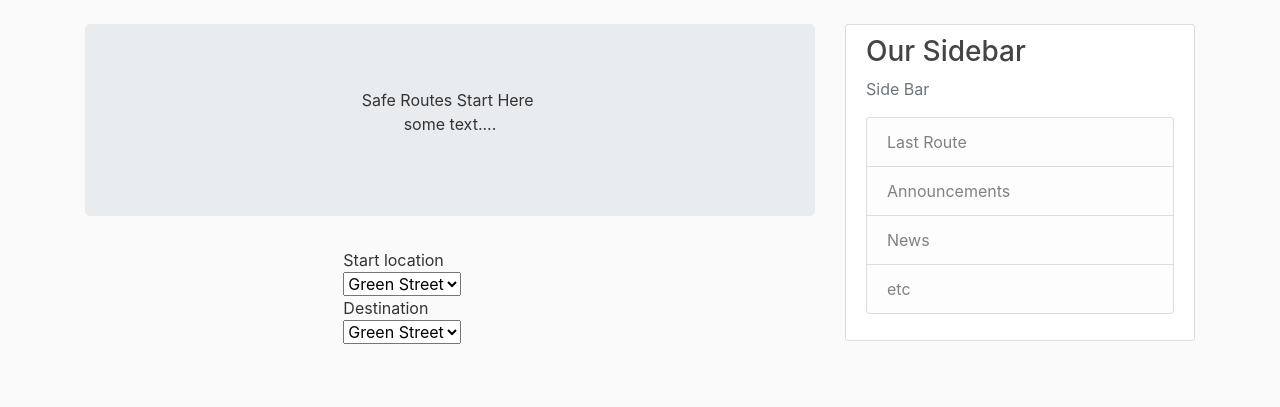
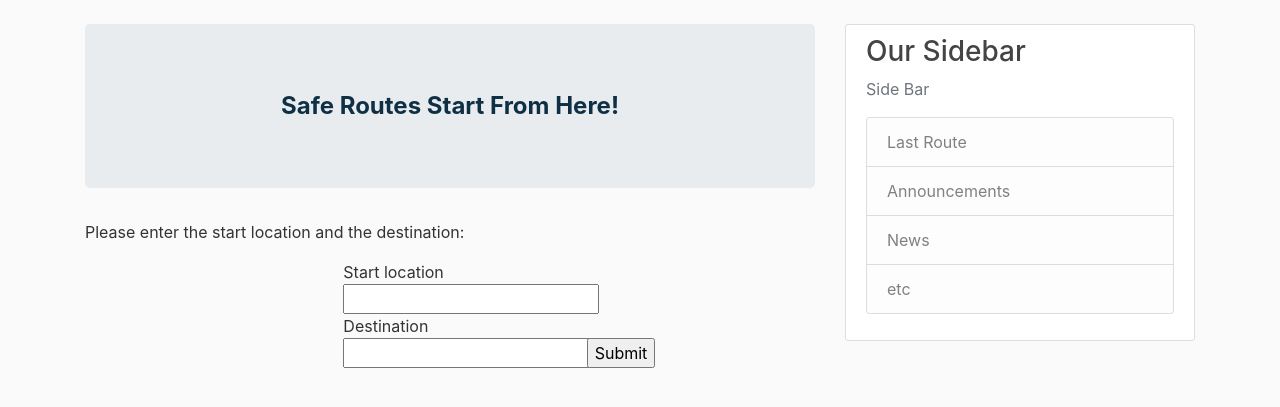
Before and after one commit to sayaaoi/Secure-Strolls, a Django app: template welcome/templates/welcome/enterloc.html in a window 1280 px wide. Shown: the part 56-463 px from the top of the page. Run offline with Django 3.2, Linux system fonts and the light colour scheme; the template is opened without the code that fills it, so the values that code supplies are empty; some libraries are stand-ins or nearby versions.

Commit message:
change layout of enterloc page

```diff
--- a/welcome/templates/welcome/enterloc.html
+++ b/welcome/templates/welcome/enterloc.html
@@ -1,16 +1,9 @@
 {% extends "users/base.html" %}
 {% block content %}
+	<div id="text1" class="jumbotron text-center" style="font-size: 150%; color: #0e2f44; font-weight: bold; font-family: "Times New Roman", Times, serif;">Safe Routes Start From Here!
+	</div>
 
-     {% for a in test %}
-        <!--{% if a != 1%}-->
-    	<p> {{ a }} </p>
-    	<!--{% endif %}-->
-     {% endfor %}
-
-	<div class="jumbotron text-center">Safe Routes Start Here
-		<img class="rounded-circle" src="{{ user.profile.image.url }}" style="max-width:300px;max-height: 300px" >
-		<p>some text....</p>
-	</div>
+	<p>Please enter the start location and the destination:</p>
 
 	<div class="container">
 		<div class="row">
@@ -30,12 +23,7 @@
 			</div>
 
 			<div class="col-sm-4">
-				<select>
-					<option value="Green Street">Green Street</option>
-					<option value="Clark Street">Clark Street</option>
-					<option value="Pink Street">Pink Street</option>
-					<option value="White Street">White Street</option>
-				</select>
+				<input type="text" name="startLoc"> <br>
 			</div>
 
 			<div class="col-sm-4">
@@ -60,20 +48,19 @@
 			</div>
 
 			<div class="col-sm-4">
-				<select>
-					<option value="Green Street">Green Street</option>
-					<option value="Clark Street">Clark Street</option>
-					<option value="Pink Street">Pink Street</option>
-					<option value="White Street">White Street</option>
-				</select>
+				<input type="text" name="endLoc"><br>
 			</div>
 
 			<div class="col-sm-4">
-
+				<input type="submit" value="Submit">
 			</div>
 		</div>
 
 	</div>
+
+	{% for a in test %}
+        <!--{% if a != 1%}-->
+		<p> {{ a }} </p>
+    	<!--{% endif %}-->
+	{% endfor %}
 {% endblock content %}
-<!-- </body>
-</html> -->
```
